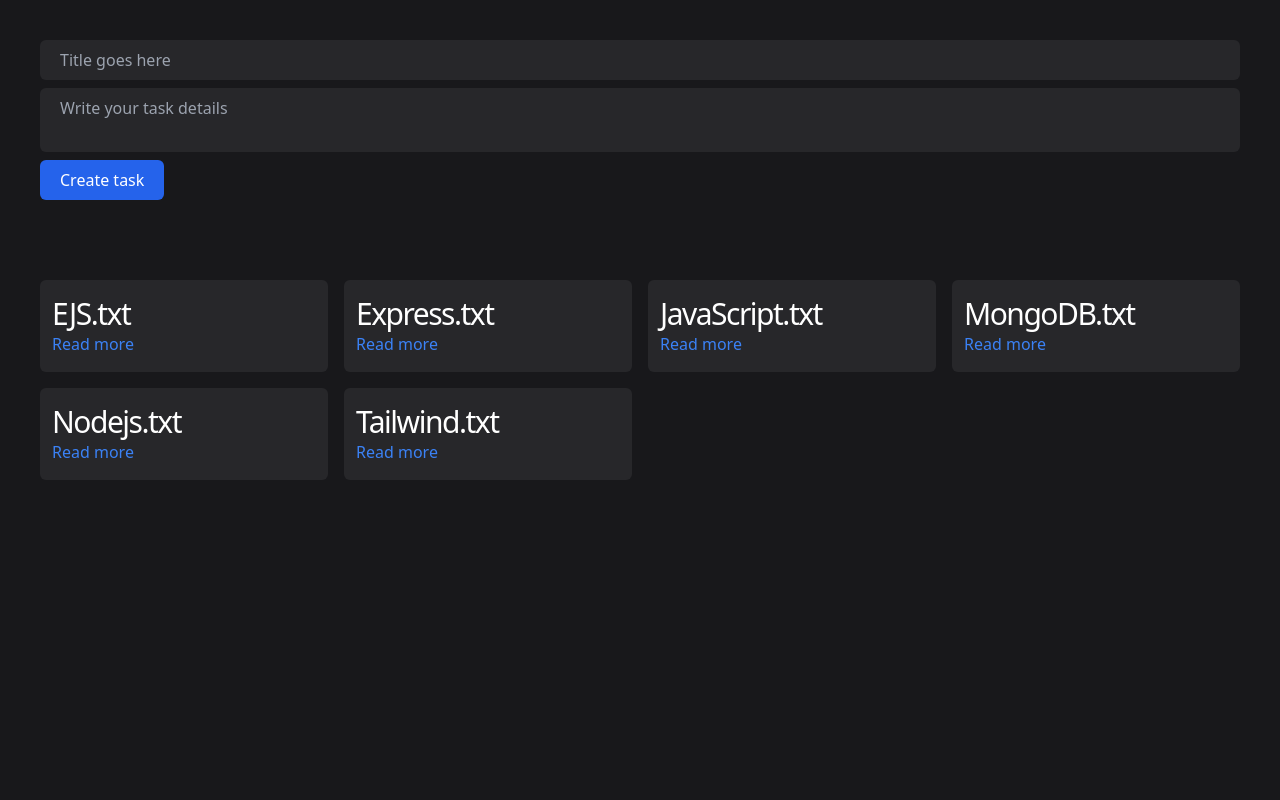
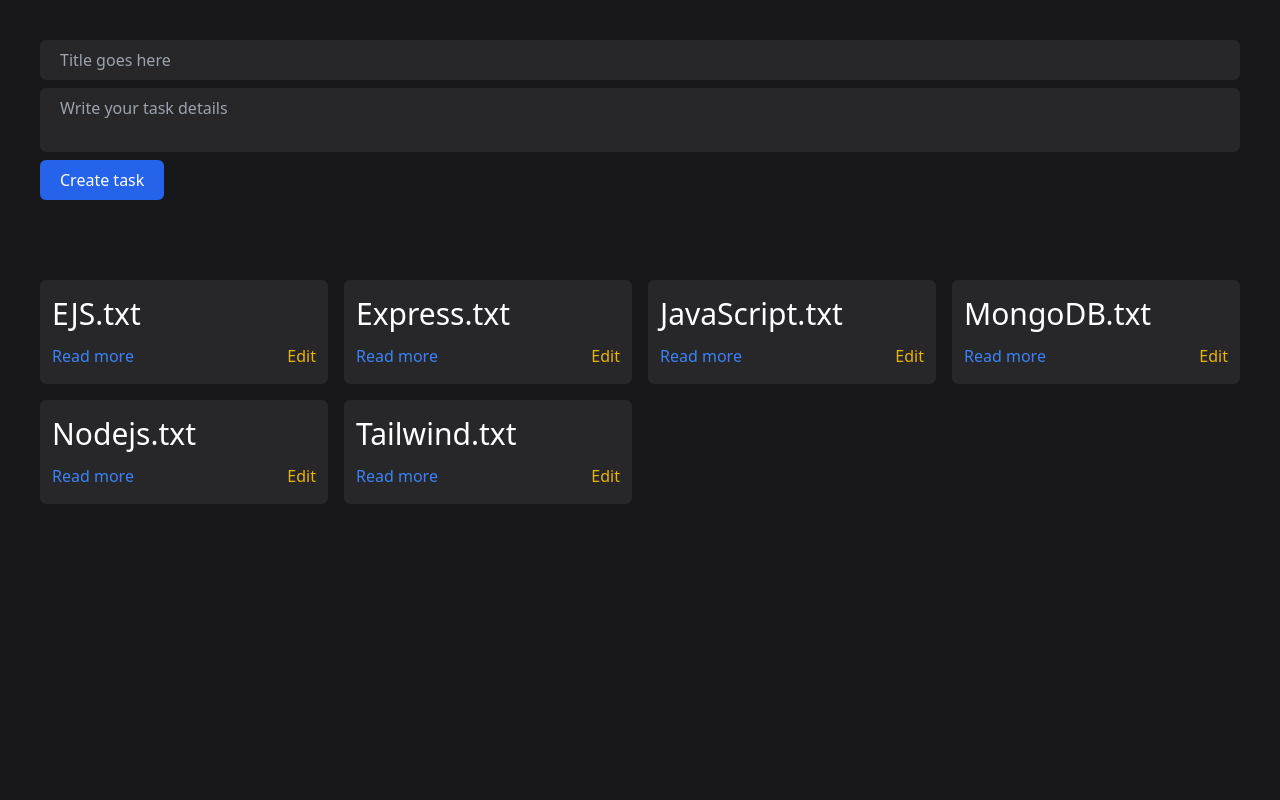
Before and after one commit to theprincepatra/Backend-With-Express, a Node server app: page / in a window 1280 px wide. Run offline with Node 20, Linux system fonts and the light colour scheme; some libraries are stand-ins or nearby versions.

Commit message:
Added \'edit function\' to the task

```diff
--- a/Add Live Task in the site/index.js
+++ b/Add Live Task in the site/index.js
@@ -2,6 +2,7 @@
 const app = express();
 const path = require('path');
 const fs = require('fs');
+const { get } = require('http');
 
 
 app.set('view engine', 'ejs');
@@ -27,6 +28,15 @@
     });
 });
 
+app.get('/edit/:filename', (req, res) => {
+    res.render('edit', {filename: req.params.filename});
+});
+app.post('/edit', (req, res) => {
+    fs.rename(`./files/${req.body.previous}`, `./files/${req.body.new.split(' ').join('')}`, (err) => {
+        if(err) return console.log("File not found");
+        res.redirect('/');
+    });
+});
 
 app.listen(3000, () => {
     console.log('Server is running on port http://localhost:3000');
--- a/Add Live Task in the site/views/index.ejs
+++ b/Add Live Task in the site/views/index.ejs
@@ -24,8 +24,11 @@
 
                     <% files.forEach(function(val) { %>
                         <div class="task bg-zinc-800 px-3 py-4 min-w-72 rounded-md">
-                            <h2 class="text-white text-3xl tracking-tighter"><%= val %></h2>
-                            <a href="./files/<%= val %>" class="text-blue-500">Read more</a>
+                            <h2 class="text-white text-3xl letter-spacing-tighter"><%= val %></h2>
+                            <div class="flex w-full justify-between mt-3">
+                                <a href="./files/<%= val %>" class="text-blue-500">Read more</a>
+                                <a href="/edit/<%= val %>" class="text-yellow-500">Edit</a>
+                            </div>
                         </div>
                     <% }) %>
 
```
Also changed, not shown: Add Live Task in the site/views/edit.ejs (added, +23 -0 lines).
